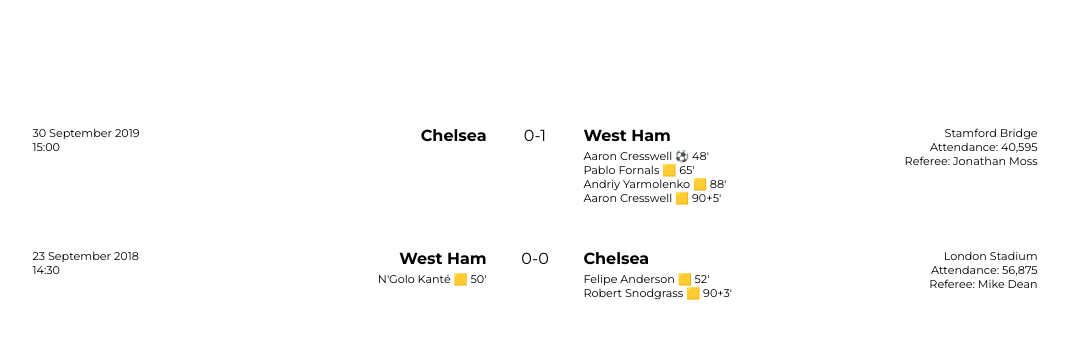
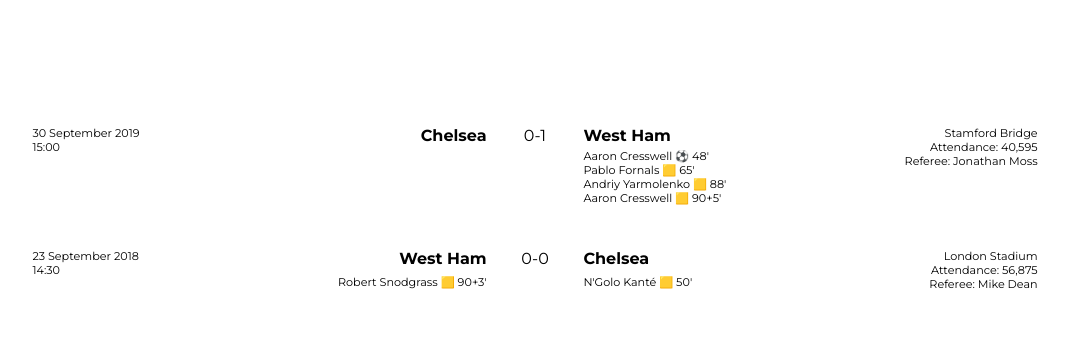
Before and after one commit to implements/MuffLeague, a plain HTML site: page index.html in a window 1280 px wide. Shown: the part 245-584 px from the top of the page, without its empty margins (105-1174 px from the left). Drawn offline with Linux system fonts and the light colour scheme.

Commit message:
Update index.html

```diff
--- a/index.html
+++ b/index.html
@@ -149,13 +149,13 @@
 						Referee: Mike Dean
 					</td>
 					<tr>
-						<td class="goalscorers" align=right>
-							N'Golo Kanté 🟨 50'<br>
+						<td class="goalscorers" align=right
+							Felipe Anderson 🟨 52'<br>
+							Robert Snodgrass 🟨 90+3'
 						</td>
 						<td></td>
 						<td class="goalscorers">
-							Felipe Anderson 🟨 52'<br>
-							Robert Snodgrass 🟨 90+3'
+							N'Golo Kanté 🟨 50'
 						</td>
 					</tr>
 			</table>
```
